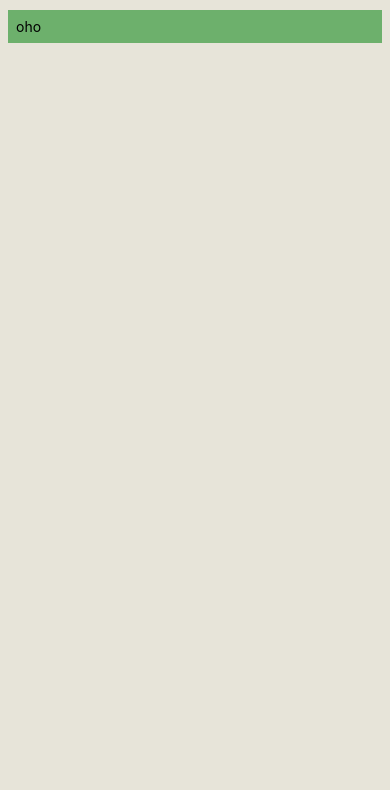
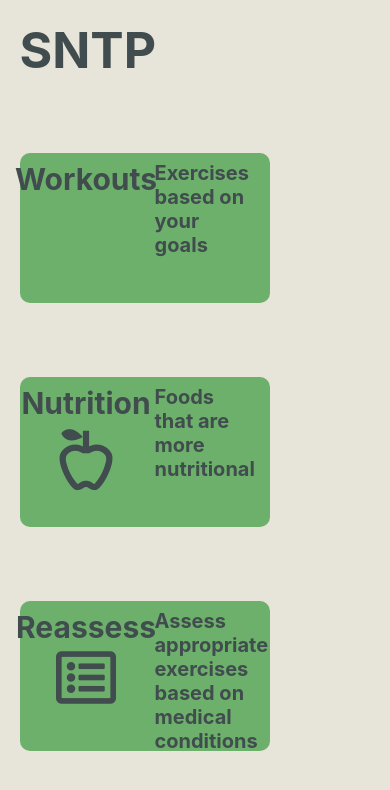
Before and after one commit to Prajacta01/Fitness, a React Native app in the folder fit/: screen /Home in a window 390 px wide. Shown: the top 790 px of the page. Built offline with nearby package versions, Linux system fonts and the light colour scheme; what @tensorflow/tfjs-react-native would draw is missing.

Commit message:
home frontend and navigation. textwrap doesnt work

```diff
--- a/fit/AppStackNavigator.js
+++ b/fit/AppStackNavigator.js
@@ -3,6 +3,8 @@ import { createStackNavigator } from "@react-navigation/stack";
 
 import ImageDetection from "./pages/ImageDetection";
 import Home from "./pages/Home"
+import Nutrition from "./pages/Nutrition"
+import Survey from "./pages/Survey"
 
 const Stack = createStackNavigator();
 
@@ -20,6 +22,16 @@ const AppStackNavigator = () => {
                 component={ImageDetection}
                 options={{ headerShown: false }}
             />
+            <Stack.Screen
+                name="Nutrition"
+                component={Nutrition}
+                options={{ headerShown: false }}
+            />
+            <Stack.Screen
+                name="Survey"
+                component={Survey}
+                options={{ headerShown: false }}
+            />
         </Stack.Navigator>
     )
 }
--- /dev/null
+++ b/fit/components/InfoCard.js
@@ -0,0 +1,43 @@
+import React from 'react'
+import { View, Text, Pressable, StyleSheet } from 'react-native'
+
+export default function InfoCard(props) {
+    return (
+        <View style={styles.item}>
+            <Pressable
+                style={{ flexDirection: 'row' }}
+                onPress={props.onPress}
+            >
+                <View style={{ flexDirection: 'column', alignItems: 'center', width: '50%' }}>
+                    <Text style={styles.text}>{props.title}</Text>
+                    {props.children}
+                </View>
+                <View style={{ flexWrap: 'wrap', flex: 1 }}>
+                    <Text style={[styles.desc, { flexWrap: 'wrap', flex: 1 }]}>{props.description}</Text>
+                </View>
+            </Pressable>
+        </View>
+    )
+}
+
+const styles = StyleSheet.create({
+    item: {
+        padding: 8,
+        backgroundColor: '#6db06c',
+        height: 150,
+        width: 250,
+        borderRadius: 10
+    },
+    text: {
+        fontSize: 30,
+        fontWeight: "700",
+        color: "#404C4D",
+    },
+    desc: {
+        paddingLeft: 10,
+        paddingRight: 10,
+        fontSize: 20,
+        fontWeight: "bold",
+        color: "#404C4D"
+    }
+});
--- a/fit/pages/Home.js
+++ b/fit/pages/Home.js
@@ -1,15 +1,41 @@
 import React, { useState } from 'react'
 import { View, Text, StyleSheet, Dimensions, Pressable } from 'react-native'
+import { BorderlessButton } from 'react-native-gesture-handler';
+import { useNavigation } from '@react-navigation/native';
+import { FontAwesome5 } from '@expo/vector-icons';
+import { MaterialCommunityIcons } from '@expo/vector-icons';
+
+import InfoCard from '../components/InfoCard';
 
 const Home = () => {
+    const navigation = useNavigation();
     return (
         <View style={styles.container}>
-            <View style={styles.item}>
-                <Pressable
-                // style={({ pressed }) => pressed && styles.pressedItem}
+            <View style={styles.header}>
+                <Text style={{ fontSize: 50, fontWeight: 'bold', color: '#404C4D' }}>SNTP</Text>
+            </View>
+            <View style={styles.wrapper}>
+                <InfoCard
+                    title="Workouts"
+                    description="Exercises based on your goals"
+                    onPress={() => navigation.navigate("ImageDetection")}
                 >
-                    <Text style={styles.text}>oho</Text>
-                </Pressable>
+                    {/* <FontAwesome5 name="calendar-alt" size={62} color="#404C4D" /> */}
+                </InfoCard>
+                <InfoCard
+                    title="Nutrition"
+                    description="Foods that are more nutritional"
+                    onPress={() => navigation.navigate("Nutrition")}
+                >
+                    <MaterialCommunityIcons name="food-apple-outline" size={75} color="#404C4D" />
+                </InfoCard>
+                <InfoCard
+                    title="Reassess"
+                    description="Assess appropriate exercises based on medical conditions"
+                    onPress={() => navigation.navigate("ImageDetection")}
+                >
+                    <FontAwesome5 name="list-alt" size={60} color="#404C4D" />
+                </InfoCard>
             </View>
         </View>
     )
@@ -20,17 +46,19 @@ export default Home;
 const styles = StyleSheet.create({
     container: {
         flex: 1,
-        paddingTop: 2,
         backgroundColor: '#e7e4d9',
+        height: Dimensions.get('window').height,
+        width: Dimensions.get('window').width,
+        padding: '5%'
+    },
+    header: {
+        // height: 80
+    },
+    wrapper: {
+        flex: 1,
+        justifyContent: 'space-evenly',
+        flexDirection: 'column',
         height: '100%',
-        width: '100%',
+        width: '100%'
     },
-    item: {
-        margin: 8,
-        backgroundColor: '#6db06c',
-        maxHeight: '20%'
-    },
-    text: {
-        padding: 8,
-    }
 });
--- /dev/null
+++ b/fit/pages/Nutrition.js
@@ -0,0 +1,42 @@
+import React, { useState } from 'react'
+import { View, Text, StyleSheet, Dimensions, Pressable } from 'react-native'
+import { BorderlessButton } from 'react-native-gesture-handler';
+
+const Nutrition = () => {
+    return (
+        <View style={styles.container}>
+            <View style={styles.item}>
+                <Pressable
+                // style={({ pressed }) => pressed && styles.pressedItem}
+                >
+                    <Text style={styles.text}>Nutritional</Text>
+                </Pressable>
+            </View>
+        </View>
+    )
+}
+
+export default Nutrition;
+
+const styles = StyleSheet.create({
+    container: {
+        flex: 1,
+        backgroundColor: '#e7e4d9',
+        height: '100%',
+        width: '100%',
+    },
+    item: {
+        backgroundColor: '#6db06c',
+        maxHeight: '100%',
+        height: 80,
+    },
+    text: {
+        padding: 15,
+        fontSize: 30,
+        fondWeight: "",
+        opacity: 0.55,
+    },
+    setTextColor: {
+
+    }
+});
--- /dev/null
+++ b/fit/pages/Survey.js
@@ -0,0 +1,42 @@
+import React, { useState } from 'react'
+import { View, Text, StyleSheet, Dimensions, Pressable } from 'react-native'
+import { BorderlessButton } from 'react-native-gesture-handler';
+
+const Survey = () => {
+    return (
+        <View style={styles.container}>
+            <View style={styles.item}>
+                <Pressable
+                // style={({ pressed }) => pressed && styles.pressedItem}
+                >
+                    <Text style={styles.text}>Survey</Text>
+                </Pressable>
+            </View>
+        </View>
+    )
+}
+
+export default Survey;
+
+const styles = StyleSheet.create({
+    container: {
+        flex: 1,
+        backgroundColor: '#e7e4d9',
+        height: '100%',
+        width: '100%',
+    },
+    item: {
+        backgroundColor: '#6db06c',
+        maxHeight: '100%',
+        height: 80,
+    },
+    text: {
+        padding: 15,
+        fontSize: 30,
+        fondWeight: "",
+        opacity: 0.55,
+    },
+    setTextColor: {
+
+    }
+});
```
